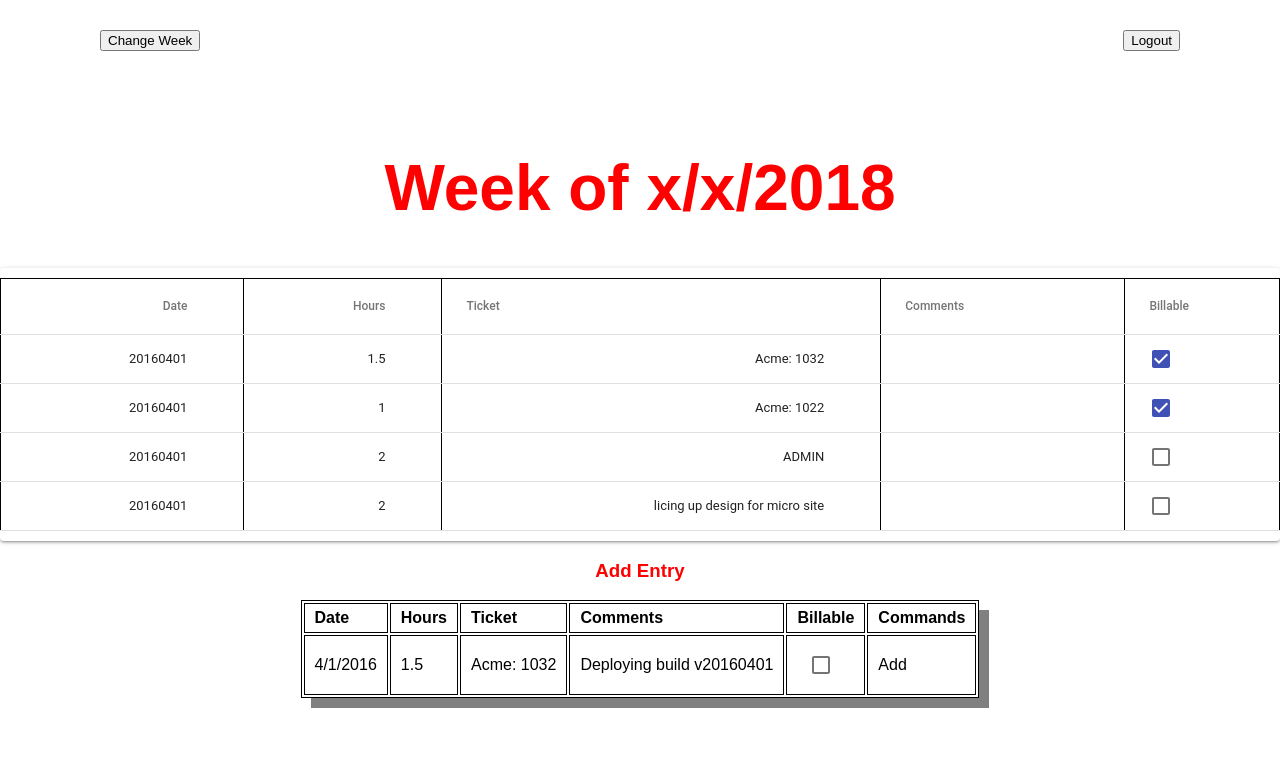
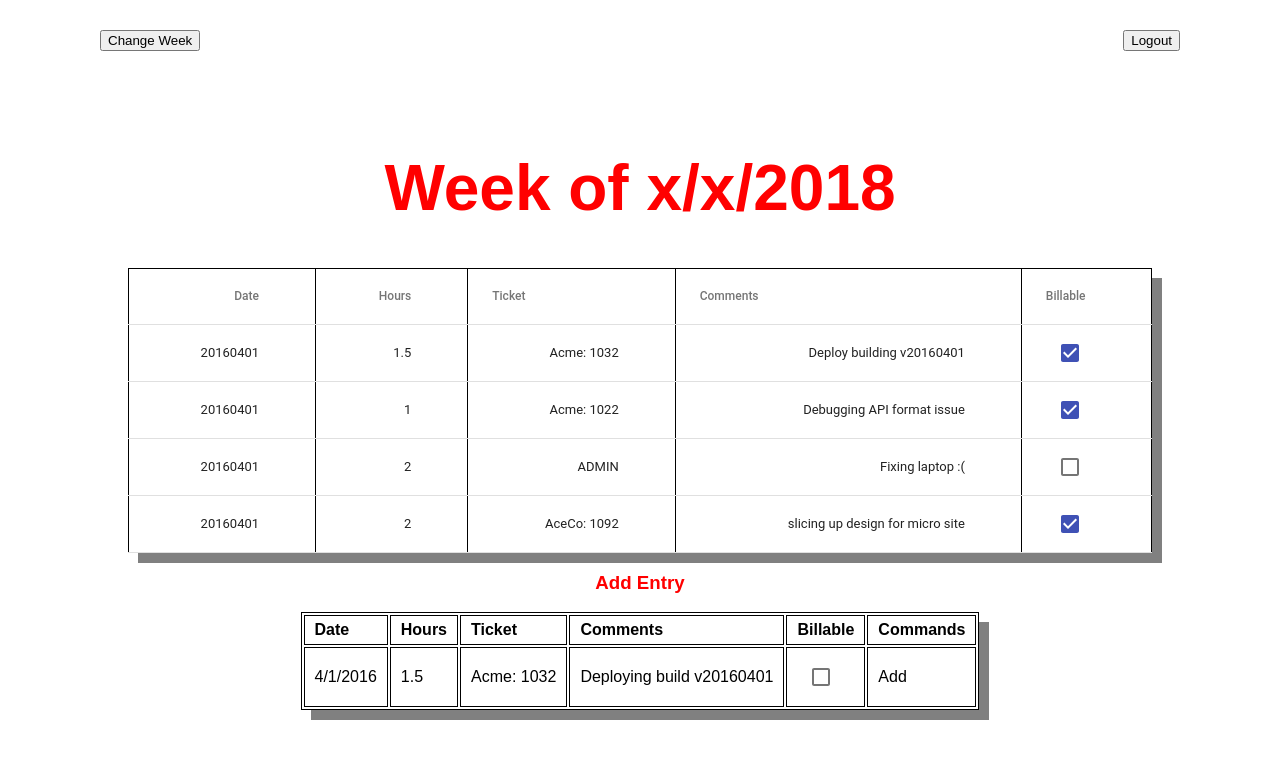
Before and after one commit to 2crazyflowers/Timesheet, a React (Create React App) app: page /timesheet in a window 1280 px wide. Shown: the top 758 px of the page. Built offline with nearby package versions, Linux system fonts and the light colour scheme; no server answers.

Commit message:
some styling and edits to table

```diff
--- a/src/components/Table/Table.js
+++ b/src/components/Table/Table.js
@@ -10,27 +10,23 @@ import Paper from '@material-ui/core/Paper';
 import Checkbox from '@material-ui/core/Checkbox';
 
 const styles = theme => ({
-    root: {
-        width: '100%',
-        marginTop: theme.spacing.unit * 3,
-        overflowX: 'auto',
-    },
     table: {
-        minWidth: 700,
+        width: '80%',
+        boxShadow: '10px 10px grey',
     },
 });
 
 let id = 0;
-function createData(date, hours, ticket, comments, billable) {
+function createData(date, hours, ticket, comment, billable) {
     id += 1;
-    return { id, date, hours, ticket, comments, billable };
+    return { id, date, hours, ticket, comment, billable };
 }
 
 const rows = [
     createData(20160401, 1.5, 'Acme: 1032', 'Deploy building v20160401', true),
     createData(20160401, 1, 'Acme: 1022', 'Debugging API format issue', true),
     createData(20160401, 2, 'ADMIN', 'Fixing laptop :(', false),
-    createData(20160401, 2, 'licing up design for micro site', true),
+    createData(20160401, 2, 'AceCo: 1092','slicing up design for micro site', true),
 ];
 
 
@@ -38,7 +34,6 @@ function SimpleTable(props) {
     const { classes } = props;
 
     return (
-    <Paper className={classes.root}>
         <Table className={classes.table}>
             <TableHead>
                 <TableRow>
@@ -59,7 +54,7 @@ function SimpleTable(props) {
                         <TableCell numeric>{row.hours}</TableCell>
                         <TableCell numeric>{row.ticket}</TableCell>
                         <TableCell numeric>{row.comment}</TableCell>
-                        <TableCell padding="checkbox">
+                        <TableCell>
                             <Checkbox
                                 checked={row.billable}
                                 // onChange={this.handleChange('checkedB')}
@@ -73,7 +68,6 @@ function SimpleTable(props) {
             })}
         </TableBody>
         </Table>
-    </Paper>
     );
 }
 
```
Also changed, not shown: src/pages/Timesheet/Timesheet.js (+0 -11 lines).
